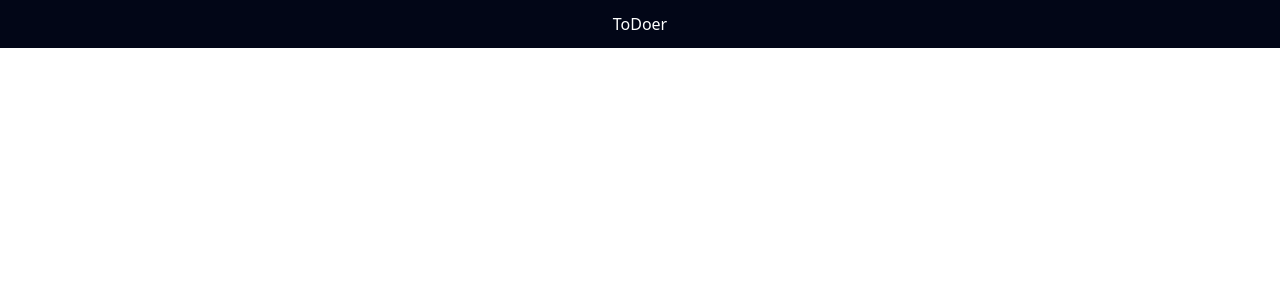
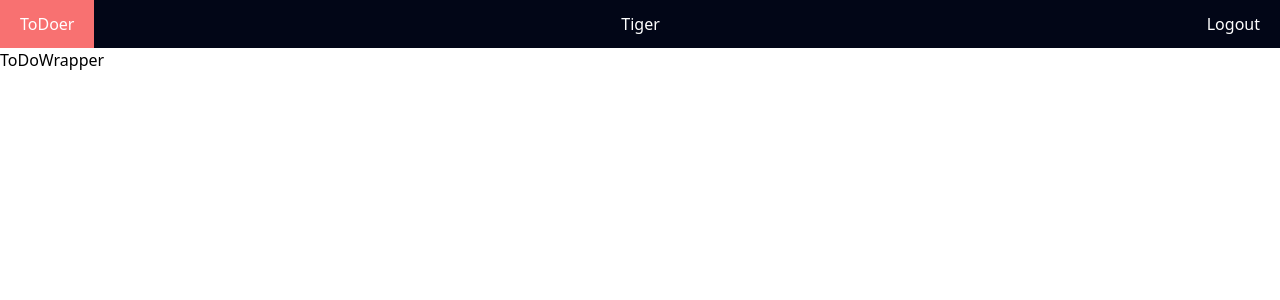
Before and after one commit to UttkarshRanjan47784/fullstack-todoer-frontend, a React (Vite) app: page /home in a window 1280 px wide. Before the commit this address had no page. Shown: the top 300 px of the page. Built offline with nearby package versions, Linux system fonts and the light colour scheme; no server answers; sample sign-in values are in the browser's storage.

Commit message:
Checkpointing Progress

```diff
--- a/src/App.jsx
+++ b/src/App.jsx
@@ -1,21 +1,23 @@
 import React from 'react'
 import {BrowserRouter, Routes, Route} from 'react-router-dom'
+import { RecoilRoot } from "recoil"
 
 import LoginPage from './pages/LoginPage'
-import Header from './components/Header'
-// import RegisterPage from './pages/RegisterPage'
+const HomePage = React.lazy(() => import (`./pages/HomePage`))
 const RegisterPage = React.lazy(() => import( `./pages/RegisterPage`))
 
 export default function App() {
   return (
     <div>
-      <Header />
+      <RecoilRoot >
         <BrowserRouter>
           <Routes>
             <Route path='/' element={<LoginPage />} />
             <Route path='/register' element={<React.Suspense fallback="loading"><RegisterPage /></React.Suspense>} />
+            <Route path='/home' element={<React.Suspense fallback="loading"><HomePage /></React.Suspense>} />
           </Routes>
         </BrowserRouter>
+      </RecoilRoot>
     </div>
   )
 }
--- a/src/components/auth/Login.jsx
+++ b/src/components/auth/Login.jsx
@@ -27,8 +27,10 @@ export default function Login() {
             password : password
         }
         let response = await axios.post(`http://localhost:5000/login`, user);
-        if (response.data == true)
+        if (response.data[`msg`] == true){
+            localStorage.setItem(`todoer-user-token`, response.data["token"])
             navigate('/home');
+        }
         else
             alert(`${response.data}`)
     }
--- /dev/null
+++ b/src/components/home/HomeHeader.jsx
@@ -0,0 +1,11 @@
+import React from 'react'
+
+export default function HomeHeader() {
+  return (
+    <div className='bg-slate-950 w-full flex justify-between items-center text-white'>
+        <button className='py-3 px-5 hover:bg-red-400'>ToDoer</button>
+        <button className='py-3 px-5 hover:bg-red-400'>Tiger</button>
+        <button className='py-3 px-5 hover:bg-red-400'>Logout</button>
+    </div>
+  )
+}
--- /dev/null
+++ b/src/components/home/ToDoWrapper.jsx
@@ -0,0 +1,9 @@
+import React, { useEffect } from 'react'
+
+export default function ToDoWrapper() {
+
+
+  return (
+    <div>ToDoWrapper</div>
+  )
+}
--- /dev/null
+++ b/src/pages/HomePage.jsx
@@ -0,0 +1,40 @@
+import React, { useEffect } from 'react'
+import { useNavigate } from 'react-router-dom'
+import HomeHeader from '../components/home/HomeHeader'
+import ToDoWrapper from '../components/home/ToDoWrapper'
+import axios from 'axios';
+
+export default function HomePage() {
+
+  const navigate = useNavigate()
+
+  async function verifyUser(){
+    let token = localStorage.getItem(`todoer-user-token`);
+    if (token == null){
+      navigate("/")
+      return
+    }
+    let response = await axios.get(`http://localhost:5000/home`, {
+        headers : {
+          authorization : token
+        }
+    })
+    if (response.data.stat == false){
+      alert(`Error : Unauthorized`)
+      navigate("/")
+      return
+    }
+  }
+
+  useEffect (()=>{
+      verifyUser();
+  }, [])
+
+  return (
+    <div>
+        <HomeHeader />
+        {/* name={username} */}
+        <ToDoWrapper />
+    </div>
+  )
+}
--- a/src/pages/LoginPage.jsx
+++ b/src/pages/LoginPage.jsx
@@ -1,13 +1,17 @@
 import React, { useEffect } from 'react'
 import Login from '../components/auth/Login'
+import Header from '../components/auth/Header'
 
 export default function LoginPage() {
 
   return (
-    <div className='login-page h-dvh flex justify-center'>
+    <>
+      <Header />
+      <div className='login-page h-dvh flex justify-center'>
         <div className='login-wrapper h-1/3 w-1/2 mt-24 border-2 border-black flex justify-center items-center md:h-1/2'>
             <Login />
         </div>
-    </div>
+      </div>
+    </>
   )
 }
--- a/src/pages/RegisterPage.jsx
+++ b/src/pages/RegisterPage.jsx
@@ -1,12 +1,17 @@
 import React from 'react'
 import Register from '../components/auth/Register'
 
+import Header from '../components/auth/Header'
+
 export default function RegisterPage() {
   return (
-    <div className='login-page h-dvh flex justify-center'>
+    <>
+      <Header />
+      <div className='login-page h-dvh flex justify-center'>
         <div className='register-wrapper h-1/3 w-1/2 mt-24 border-2 border-black flex justify-center items-center md:h-1/2'>
             <Register />
         </div>
     </div>
+    </>
   )
 }
--- a/tailwind.config.js
+++ b/tailwind.config.js
@@ -1,6 +1,6 @@
 /** @type {import('tailwindcss').Config} */
 export default {
-  content: ["./src/*", "./src/components/*", "./src/pages/*", "./src/components/auth/*"],
+  content: ["./src/*", "./src/components/*", "./src/pages/*", "./src/components/auth/*", "./src/components/home/*"],
   theme: {
     extend: {},
   },
```
Also changed, not shown: src/store/atoms.jsx (added, +12 -0 lines), src/components/auth/Header.jsx (renamed from src/components/Header.jsx). Lines whose indentation alone changed are shown as unchanged.
